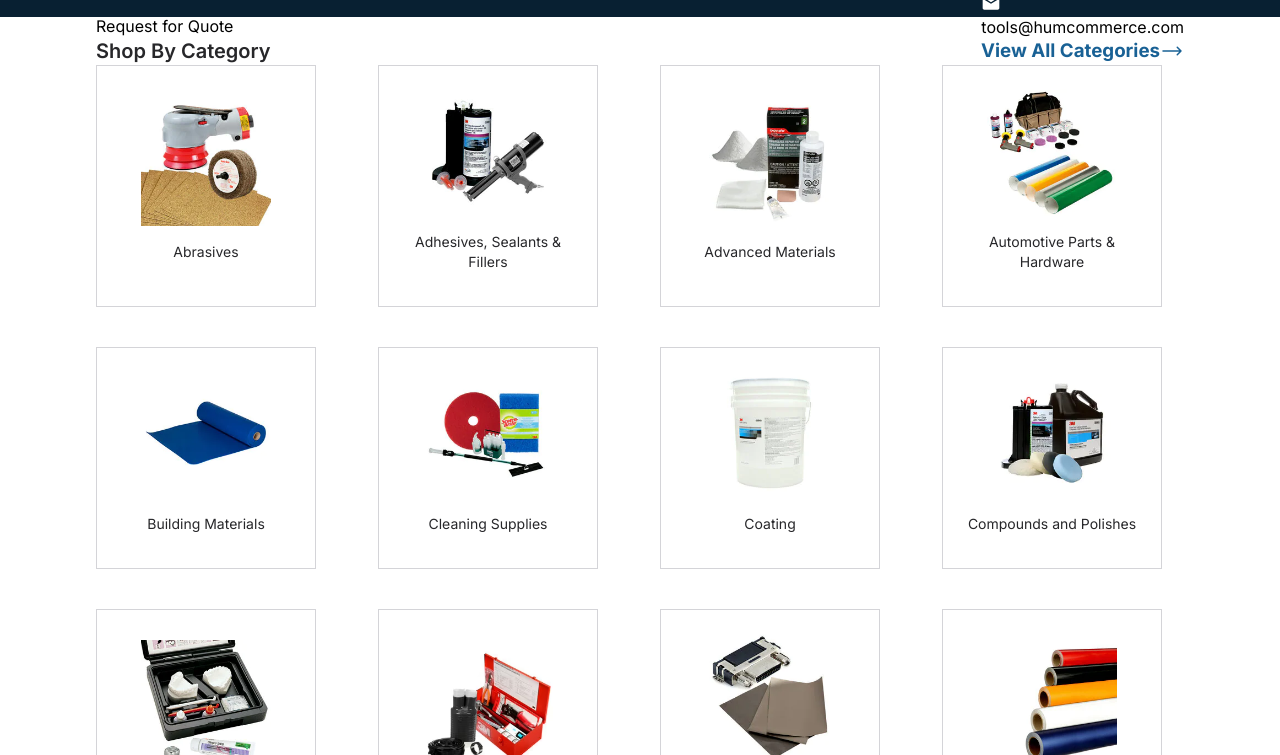
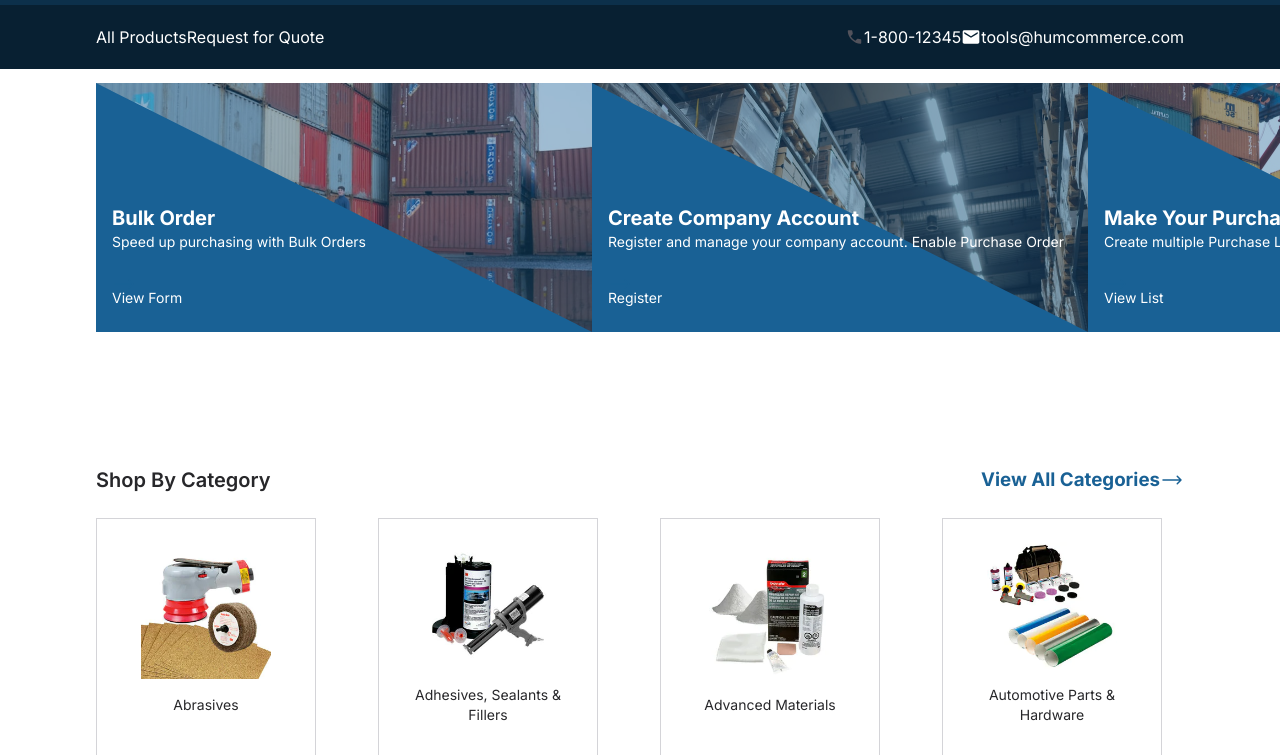
Before and after one commit to yash-hbwsl/responsive_web, a plain HTML site: page index.html in a window 1280 px wide. Shown: the part 153-908 px from the top of the page. Drawn offline with Linux system fonts and the light colour scheme.

Commit message:
second commit

```diff
--- a/index.html
+++ b/index.html
@@ -42,25 +42,25 @@
         </section>
 
         <section class="navbar__lower">
-            <div>
+            <div class="navbar__lower__one">
                 <div>
-                    <h3>All Products</h3>
+                    <h3 class="navbar__lower__p">All Products</h3>
                     <img src="" alt="">
                 </div>
                 <div>
-                    <p>Request for Quote</p>
+                    <h3 class="navbar__lower__p">Request for Quote</h3>
                 </div>
             </div>
 
-            <div>
-                <div class="footer__list__contact">
+            <div class="navbar__lower__two">
+                <div class="navbar__list__contact">
                     <img src="./assets/material-symbols_call.svg" alt="">
-                    <p class="footer__list__number">1-800-12345</p>
+                    <p class="navbar__lower__p">1-800-12345</p>
                 </div>
 
-                <div>
+                <div class="navbar__list__contact">
                     <img src="./assets/material-symbols_mail.svg" alt="">
-                    <p>tools@humcommerce.com</p>
+                    <h3 class="navbar__lower__p">tools@humcommerce.com</h3>
                 </div>
             </div>
 
@@ -68,6 +68,40 @@
 
     </header>
     <main>
+        <section class="main__one">
+            <div class="main__one__item1">
+                <img class="main__item__img" src="./assets/Group 13229.png" alt="">
+                <h2 class="main__item__heading">Bulk Order</h2>
+                <p class="main__item__p">Speed up purchasing with Bulk Orders</p>
+
+                <div class="main__one__item2">
+                    <p class="main__item__view">View Form</p>
+                    <img class="main__item__arrow" src="./assets/arrow-long-right.svg" alt="">
+                </div>
+            </div>
+
+            <div>
+                <img src="./assets/Group 13229 (1).png" alt="">
+                <h2 class="main__item__heading">Create Company Account</h2>
+                <p class="main__item__p">Register and manage your company account. Enable Purchase Order</p>
+
+                <div>
+                    <p class="main__item__view">Register</p>
+                    <img class="main__item__arrow" src="./assets/arrow-long-right.svg" alt="">
+                </div>
+            </div>
+
+            <div>
+                <img src="./assets/Group 13229 (2).png" alt="">
+                <h2 class="main__item__heading">Make Your Purchase Lists</h2>
+                <p class="main__item__p">Create multiple Purchase Lists to avoid searching for products</p>
+
+                <div>
+                    <p class="main__item__view">View List</p>
+                    <img class="main__item__arrow" src="./assets/arrow-long-right.svg" alt="">
+                </div>
+            </div>
+        </section>
         <section id="main__section">
             <section id="one">
                 <h2 class="one__title">Shop By Category</h2>
--- a/style.css
+++ b/style.css
@@ -12,7 +12,6 @@
 #navbar{
     display: flex;
     flex-direction: column;
-
     background: var(--pallate-blue-850, #0C304B);
 }
 
@@ -28,20 +27,21 @@
 #navbar__search{
     display: flex;
     width: 46.9375rem;
+    border-color: none;
     padding: 0.875rem 1.5rem;
     align-items: flex-start;
 }
 .navbar__search__icon__div{
     display: inline-flex;
-        padding: 0.1rem 1.5rem;
+        padding: 0.71rem 1.5rem;
         align-items: flex-start;
         gap: 0.5rem;
+        border-color: none;
         background: var(--pallate-white, #FFF);
 }
 #navbar__search__icon{
     fill: #FFF;
     display: inline-flex;
-    padding: 0.875rem ;
     align-items: flex-start;
     gap: 0.5rem;
 }
@@ -69,6 +69,8 @@
     height: 4rem;
     background: var(--pallate-blue-900, #082032);
 }
+
+
 .two__item{
     display: flex;
     flex-direction: column;
@@ -99,8 +101,9 @@
 
 #two{
     display: grid;
-    grid-template-columns: repeat(auto-fit,minmax(13.65rem,1fr));
+    grid-template-columns: repeat(auto-fit,minmax(13.75rem,1fr));
     gap: 2.5rem;
+    margin-top:1.5rem;
 }
 
 #main__section{
@@ -143,9 +146,13 @@
 .footer__list{
     margin-top:1rem;
 }
+.navbar__list__contact{
+    display: flex;
 
+}
 .footer__list__contact{
     display: flex;
+    /* margin-left: 2.5rem; */
 }
 
 .footer__list__number{
@@ -205,11 +212,28 @@ hr{
 
 #navbar__upper{
     display: flex;
+    flex-wrap: wrap;
     padding: 1.25rem 6rem;
     justify-content: space-between;
     align-items: center;
 }
 
+.navbar__lower__p{
+    color: var(--pallate-white, #FFF);
+    font-family: Inter;
+    font-size: 1rem;
+    font-style: normal;
+    font-weight: 400;
+    line-height: 1.5rem;
+
+}
+.navbar__lower__one{
+    display: flex;
+}
+
+.navbar__lower__two{
+    display: flex;
+}
 .footer__input{
     display: flex;
     width: 20.5625rem;
@@ -246,3 +270,83 @@ hr{
     font-weight: 700;
     line-height: 1.25rem;
 }
+
+
+.main__one{
+    display: flex;
+    justify-content: space-between;
+padding: 0.875rem 6rem;
+}
+.main__item__img{
+    position: relative;
+
+}
+.main__item__heading{
+    position: relative;
+    top:-8.25rem;
+    margin-left: 1rem;
+    color: var(--pallate-white, #FFF);
+    font-family: Inter;
+    font-size: 1.25rem;
+    font-style: normal;
+    font-weight: 700;
+    line-height: 1.75rem;
+}
+
+.main__item__p{
+    position: relative;
+    top: -8.25rem;
+    color: var(--pallate-white, #FFF);
+    margin-left: 1rem;
+    font-family: Inter;
+    font-size: 0.875rem;
+    font-style: normal;
+    font-weight: 400;
+    /* padding-right: 2rem; */
+    line-height: 1.25rem;
+}
+
+.main__item__arrow{
+    position: relative;
+        top: -8.25rem;
+        color: var(--pallate-white, #FFF);
+        margin-left: 1rem;
+        font-family: Inter;
+        font-size: 0.875rem;
+        font-style: normal;
+        font-weight: 400;
+        /* padding-right: 2rem; */
+        line-height: 1.25rem;
+}
+
+.main__item__view{
+    position: relative;
+    top: -6rem;
+    color: var(--pallate-white, #FFF);
+    margin-left: 1rem;
+    font-family: Inter;
+    font-size: 0.875rem;
+    font-style: normal;
+    font-weight: 400;
+    line-height: 1.25rem;
+}
+@media screen and (max-width:560px) {
+    #navbar__upper {
+        padding: 1.25rem;
+    }
+
+    #footer {
+        display: block;
+    }
+
+    .footer__upper{
+
+        display: block;
+    }
+    .navbar__search__div{
+        width: 5rem;
+    }
+    .navbar__menu__div{
+        margin-left:0;
+    }
+}
```
Also changed, not shown: assets/Group 13229 (1).png (added), assets/Group 13229 (2).png (added), assets/Group 13229.png (added).
